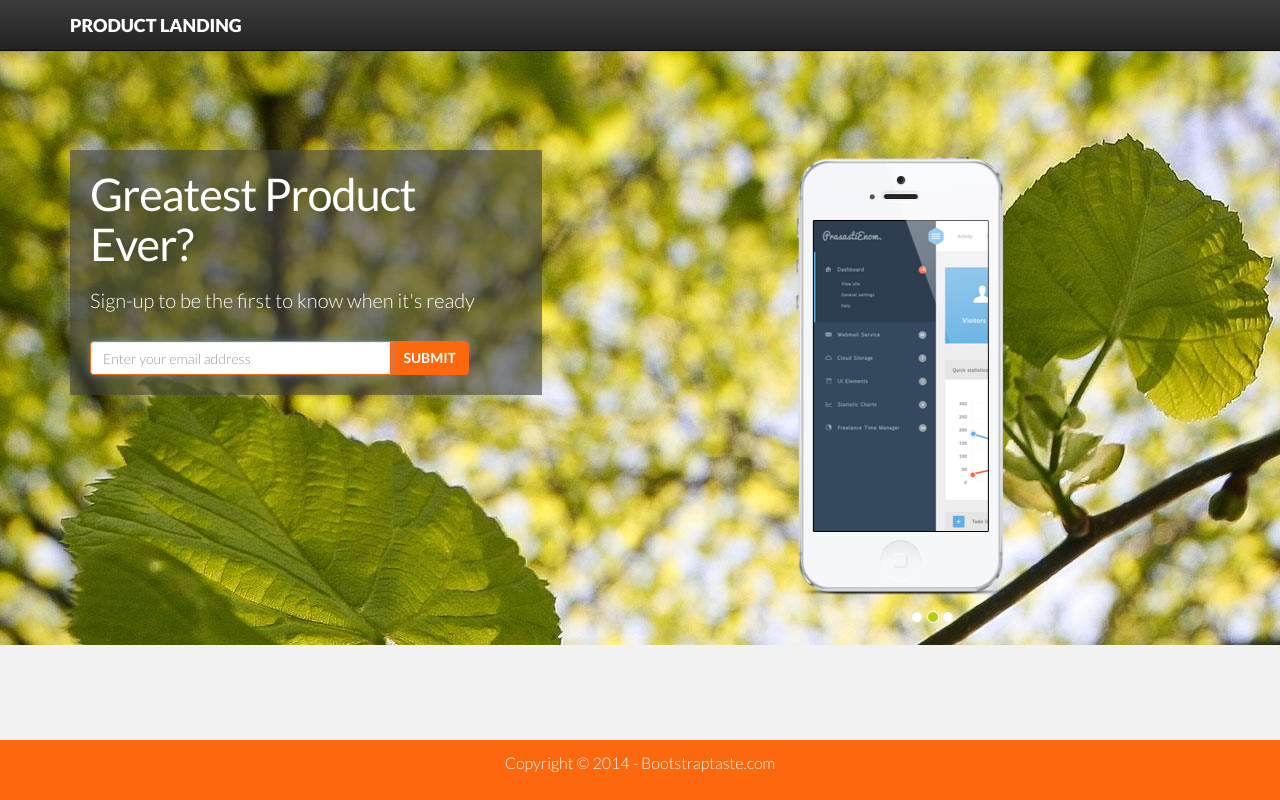
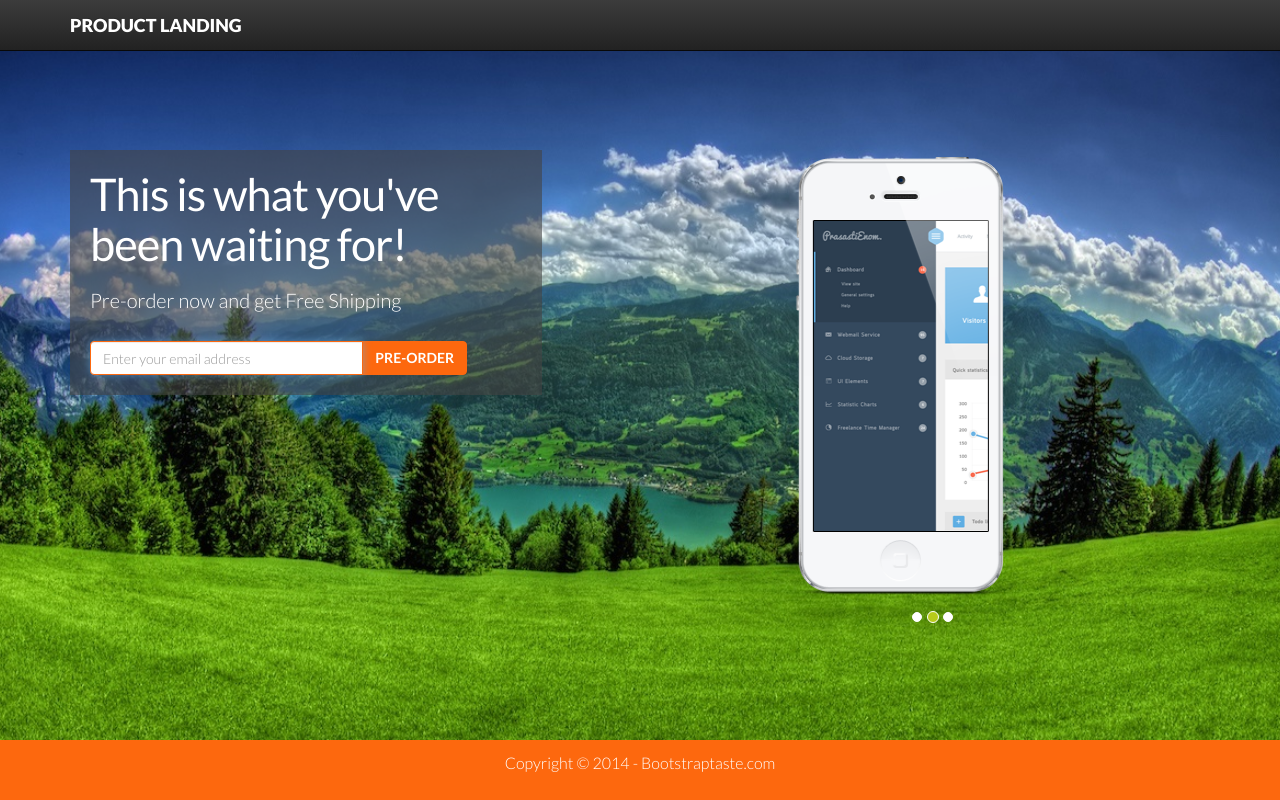
Before and after one commit to aerobatic/marketing-lander-sample, a website: page app/index.html in a window 1280 px wide. Drawn offline with nearby package versions, Linux system fonts and the light colour scheme; files that its build step writes are made by us from their sources.

Commit message:
Reverting version2 specific updates

```diff
--- a/app/css/style.css
+++ b/app/css/style.css
@@ -154,18 +154,18 @@ a.navbar-brand:hover {
 	width: 100%;
 }
 
-#header > .bg {
+#background {
   position: absolute;
   right: 0;
   left: 0;
   top: 0;
-  bottom: 0px;
+  bottom: 60px;
   z-index: -20;
-  background-image: url(../img/tree-bg.jpg);
+  background-image: url(../img/lush-grass.jpg);
   background-repeat: no-repeat;
   background-position: center top;
   background-attachment: relative;
-  /*background-size: cover;*/
+  background-size: cover;
 }
 
 #header h1 {
--- a/app/index.html
+++ b/app/index.html
@@ -28,22 +28,23 @@
       </div>
     </div>
   </div>
+  <div id="background"></div>
+
   <div id="header">
-    <div class="bg"></div>
     <div class="container">
       <div class="row">
         <div class="col-md-6">
           <div class="content-box">
             <div class="bg"></div>
 
-            <h1>Greatest Product Ever?</h1>
-            <h2 class="subtitle">Sign-up to be the first to know when it's ready</h2>
+            <h1>This is what you've been waiting for!</h1>
+            <h2 class="subtitle">Pre-order now and get Free Shipping</h2>
 
             <form id="signUpForm" class="form-inline signup" role="form">
               <div class="input-group">
                 <input id="email" type="email" class="form-control" placeholder="Enter your email address" value="">
                 <span class="input-group-btn">
-                  <button class="btn btn-theme" type="submit">Submit</button>
+                  <button class="btn btn-theme" type="submit">Pre-Order</button>
                 </span>
               </div>
             </form>
```
